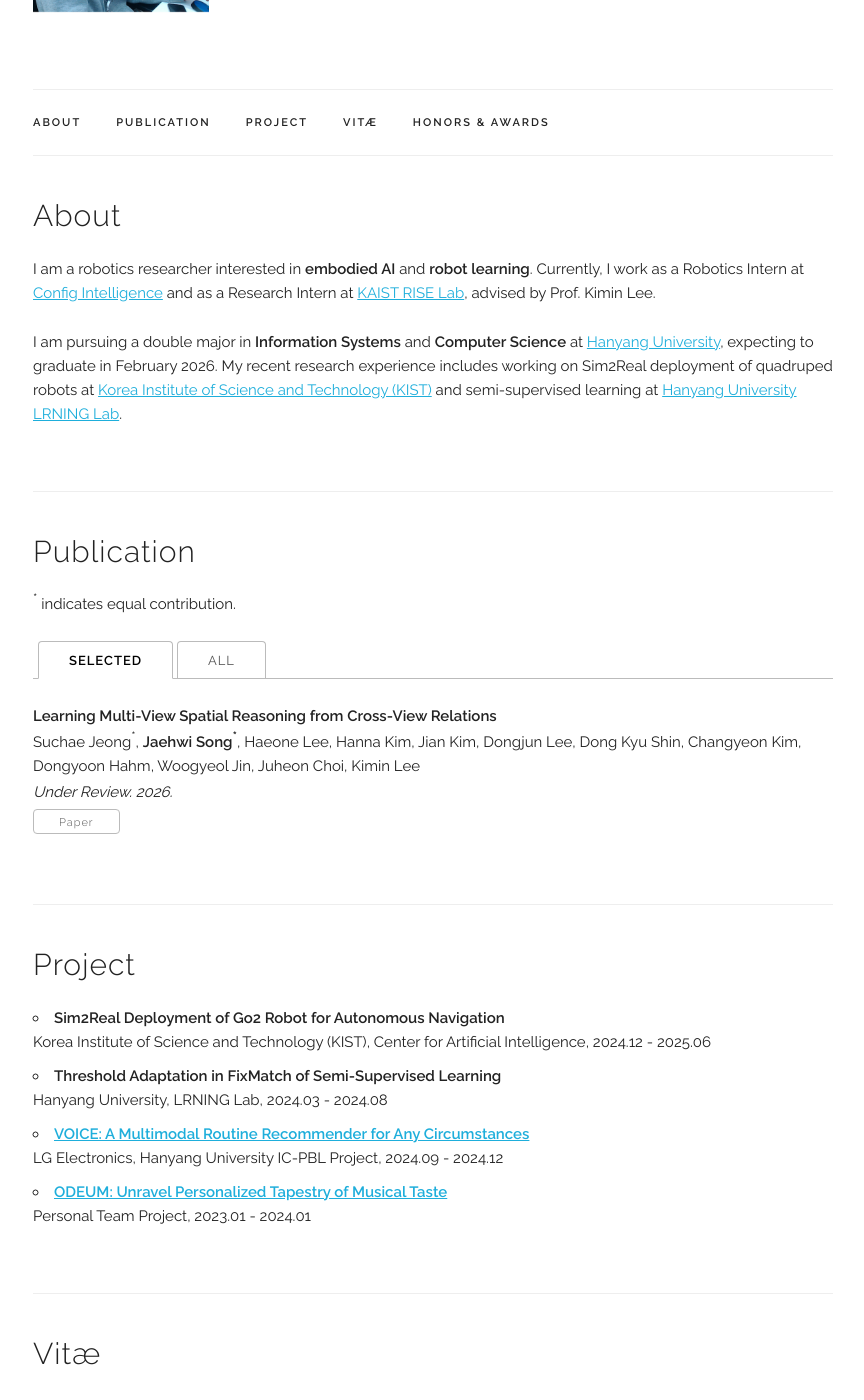
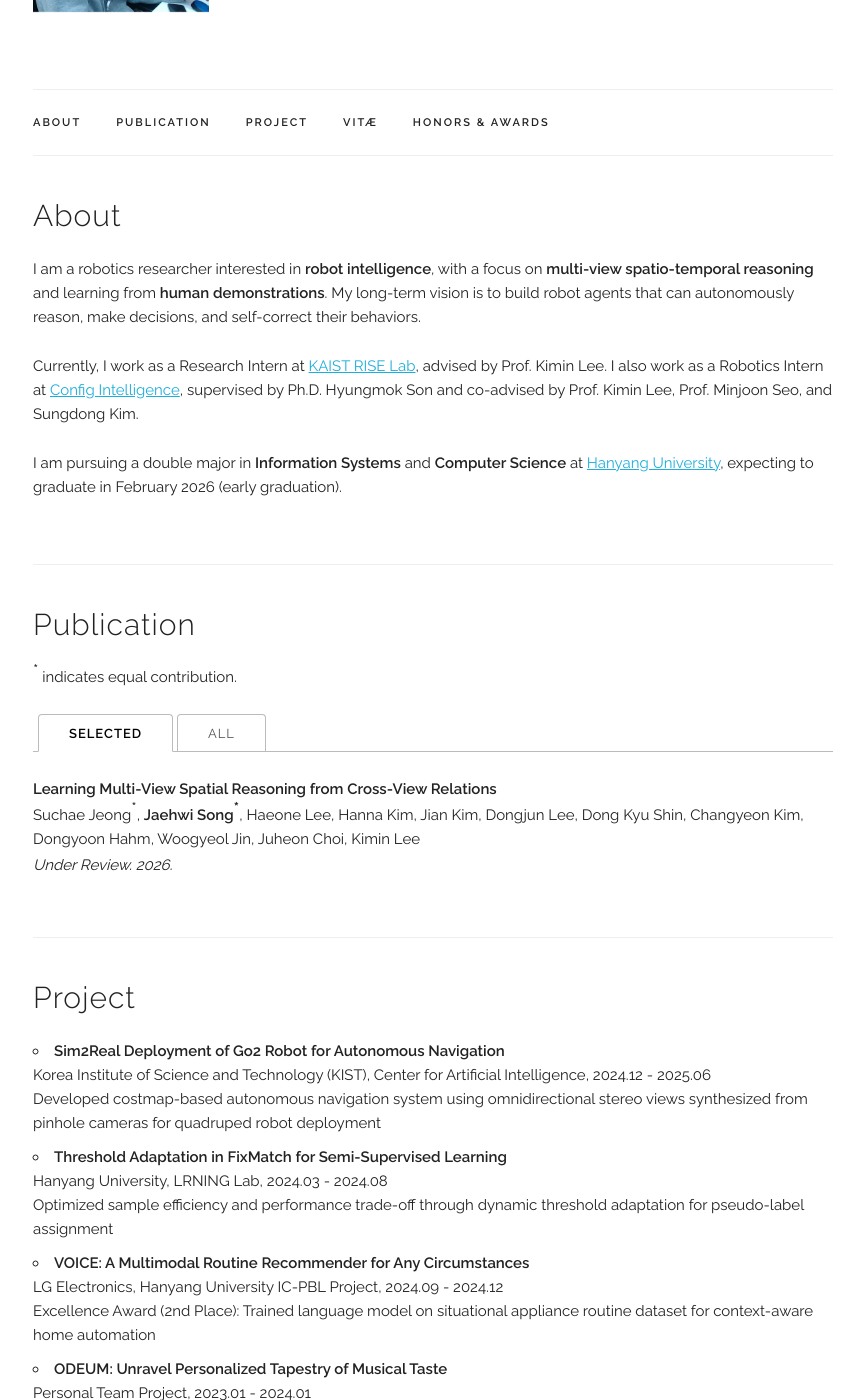
Before and after one commit to songjaehwi/songjaehwi.github.io, a Jekyll site: the page built from index.html, in a window 1280 px wide and 1400 px high, scrolled down 204 px. Shown: the whole window, without its empty margins (207-1071 px from the left). Built offline with Jekyll 4.4.1, drawn with Linux system fonts in a browser that asks for light colours; some of the changed text lies outside the part shown.

Commit message:
Update personal info

```diff
--- a/_data/publications.yaml
+++ b/_data/publications.yaml
@@ -1,7 +1,6 @@
 papers:
 
   - title: "Learning Multi-View Spatial Reasoning from Cross-View Relations"
-    authors: "Suchae Jeong<sup><span style='font-size: 1.2em;'>*</span></sup>, <b>Jaehwi Song<sup><span style='font-size: 1.2em;'>*</span></sup></b>, Haeone Lee, Hanna Kim, Jian Kim, Dongjun Lee, Dong Kyu Shin, Changyeon Kim, Dongyoon Hahm, Woogyeol Jin, Juheon Choi, Kimin Lee"
+    authors: "Suchae Jeong<sup><span style='font-size: 1.5em;'>*</span></sup>, <b>Jaehwi Song<sup><span style='font-size: 1.5em;'>*</span></sup></b>, Haeone Lee, Hanna Kim, Jian Kim, Dongjun Lee, Dong Kyu Shin, Changyeon Kim, Dongyoon Hahm, Woogyeol Jin, Juheon Choi, Kimin Lee"
     venue: "Under Review. 2026."
-    paper_pdf: ""
     selected: y
--- a/index.html
+++ b/index.html
@@ -6,13 +6,17 @@ title: Home
 <div class="docs-section" id="about">
   <h4>About</h4>
   <p>
-  I am a robotics researcher interested in <b>embodied AI</b> and <b>robot learning</b>.
-  Currently, I work as a Robotics Intern at <a href="https://configint.com/" target="_blank">Config Intelligence</a> and as a Research Intern at <a href="https://gsai.kaist.ac.kr/?lang=ko" target="_blank">KAIST RISE Lab</a>, advised by Prof. Kimin Lee.
+  I am a robotics researcher interested in <b>robot intelligence</b>, with a focus on <b>multi-view spatio-temporal reasoning</b> and learning from <b>human demonstrations</b>.
+  My long-term vision is to build robot agents that can autonomously reason, make decisions, and self-correct their behaviors.
   </p>
 
   <p>
-  I am pursuing a double major in <b>Information Systems</b> and <b>Computer Science</b> at <a href="https://www.hanyang.ac.kr/" target="_blank">Hanyang University</a>, expecting to graduate in February 2026.
-  My recent research experience includes working on Sim2Real deployment of quadruped robots at <a href="https://www.kist.re.kr/ko/index.do" target="_blank">Korea Institute of Science and Technology (KIST)</a> and semi-supervised learning at <a href="https://sites.google.com/view/sungyoon-lee/home" target="_blank">Hanyang University LRNING Lab</a>.
+  Currently, I work as a Research Intern at <a href="https://gsai.kaist.ac.kr/?lang=ko" target="_blank">KAIST RISE Lab</a>, advised by Prof. Kimin Lee.
+  I also work as a Robotics Intern at <a href="https://configint.com/" target="_blank">Config Intelligence</a>, supervised by Ph.D. Hyungmok Son and co-advised by Prof. Kimin Lee, Prof. Minjoon Seo, and Sungdong Kim.
+  </p>
+
+  <p>
+  I am pursuing a double major in <b>Information Systems</b> and <b>Computer Science</b> at <a href="https://www.hanyang.ac.kr/" target="_blank">Hanyang University</a>, expecting to graduate in February 2026 (early graduation).
   </p>
 </div>
 
@@ -46,7 +50,7 @@ title: Home
 <div class="docs-section" id="publications">
   <h4>Publication</h4>
 
-  <p><sup><span style='font-size: 1.2em;'>*</span></sup> indicates equal contribution.
+  <p><sup><span style='font-size: 1.5em;'>*</span></sup> indicates equal contribution.
   </p>
 
   <ul class="tab-nav">
@@ -136,19 +140,23 @@ title: Home
   <ul>
     <li>
       <b>Sim2Real Deployment of Go2 Robot for Autonomous Navigation</b><br/>
-      Korea Institute of Science and Technology (KIST), Center for Artificial Intelligence, 2024.12 - 2025.06
+      Korea Institute of Science and Technology (KIST), Center for Artificial Intelligence, 2024.12 - 2025.06<br/>
+      Developed costmap-based autonomous navigation system using omnidirectional stereo views synthesized from pinhole cameras for quadruped robot deployment
     </li>
     <li>
-      <b>Threshold Adaptation in FixMatch of Semi-Supervised Learning</b><br/>
-      Hanyang University, LRNING Lab, 2024.03 - 2024.08
+      <b>Threshold Adaptation in FixMatch for Semi-Supervised Learning</b><br/>
+      Hanyang University, LRNING Lab, 2024.03 - 2024.08<br/>
+      Optimized sample efficiency and performance trade-off through dynamic threshold adaptation for pseudo-label assignment
     </li>
     <li>
-      <b><a href="https://github.com/CSE-VOICE" target="_blank">VOICE: A Multimodal Routine Recommender for Any Circumstances</a></b><br/>
-      LG Electronics, Hanyang University IC-PBL Project, 2024.09 - 2024.12
+      <b>VOICE: A Multimodal Routine Recommender for Any Circumstances</b><br/>
+      LG Electronics, Hanyang University IC-PBL Project, 2024.09 - 2024.12<br/>
+      Excellence Award (2nd Place): Trained language model on situational appliance routine dataset for context-aware home automation
     </li>
     <li>
-      <b><a href="https://github.com/jeffreyroh2002/ODEUM" target="_blank">ODEUM: Unravel Personalized Tapestry of Musical Taste</a></b><br/>
-      Personal Team Project, 2023.01 - 2024.01
+      <b>ODEUM: Unravel Personalized Tapestry of Musical Taste</b><br/>
+      Personal Team Project, 2023.01 - 2024.01<br/>
+      Music analytics platform generating personalized taste reports through ML-based audio analysis
     </li>
   </ul>
 </div>
```
